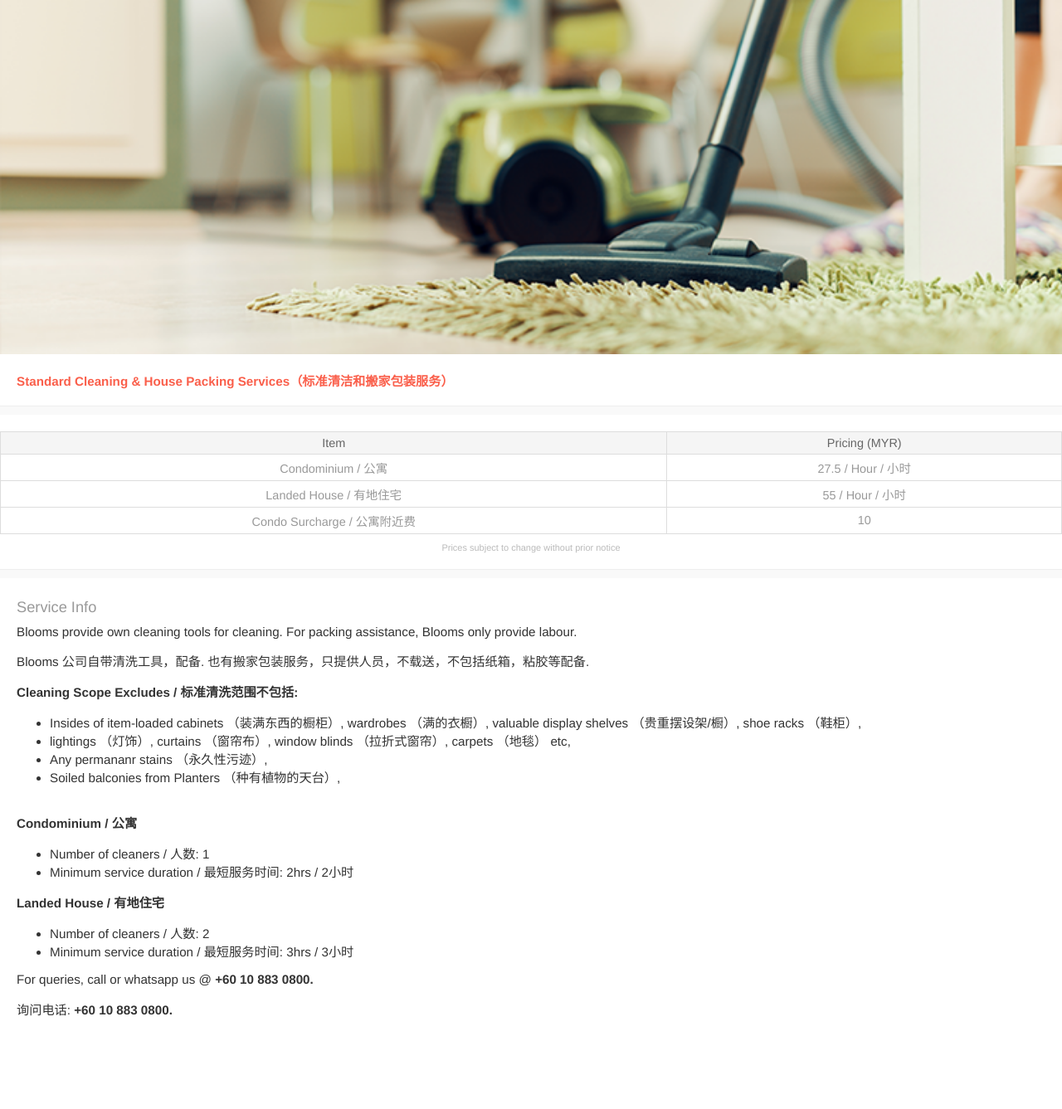
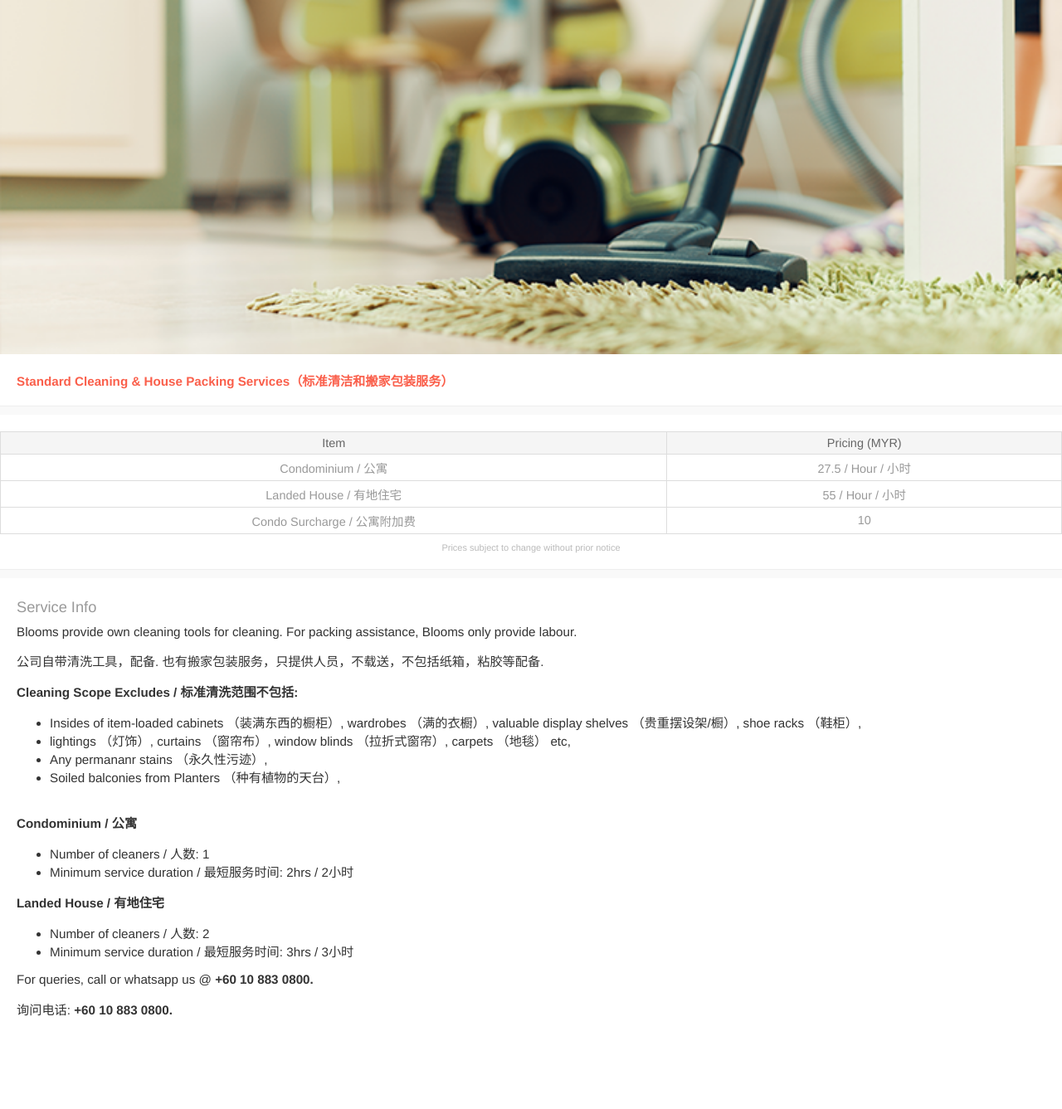
Before and after one commit to blooms-singapore/pages, a Jekyll site: the page built from en/services/myr/cleaning-standard.html, in a window 1280 px wide. Shown: the whole page at 83% size. Built offline with Jekyll 4.4.1, drawn with Linux system fonts in a browser that asks for light colours.

Commit message:
Update cleaning-standard.html

```diff
--- a/en/services/myr/cleaning-standard.html
+++ b/en/services/myr/cleaning-standard.html
@@ -21,7 +21,7 @@
         <td>55<span> / Hour<span> / 小时</span></td>
       </tr>
       <tr>
-        <td>Condo Surcharge / 公寓附近费</td>
+        <td>Condo Surcharge / 公寓附加费</td>
         <td>10</td>
       </tr>
     </tbody>
@@ -39,7 +39,7 @@
     <p>
       Blooms provide own cleaning tools for cleaning. For packing assistance, Blooms only provide labour.
       <p>
-        Blooms 公司自带清洗工具，配备. 也有搬家包装服务，只提供人员，不载送，不包括纸箱，粘胶等配备.
+        公司自带清洗工具，配备. 也有搬家包装服务，只提供人员，不载送，不包括纸箱，粘胶等配备.
         <p>
 
         <strong>Cleaning Scope Excludes / 标准清洗范围不包括:</strong>
```
